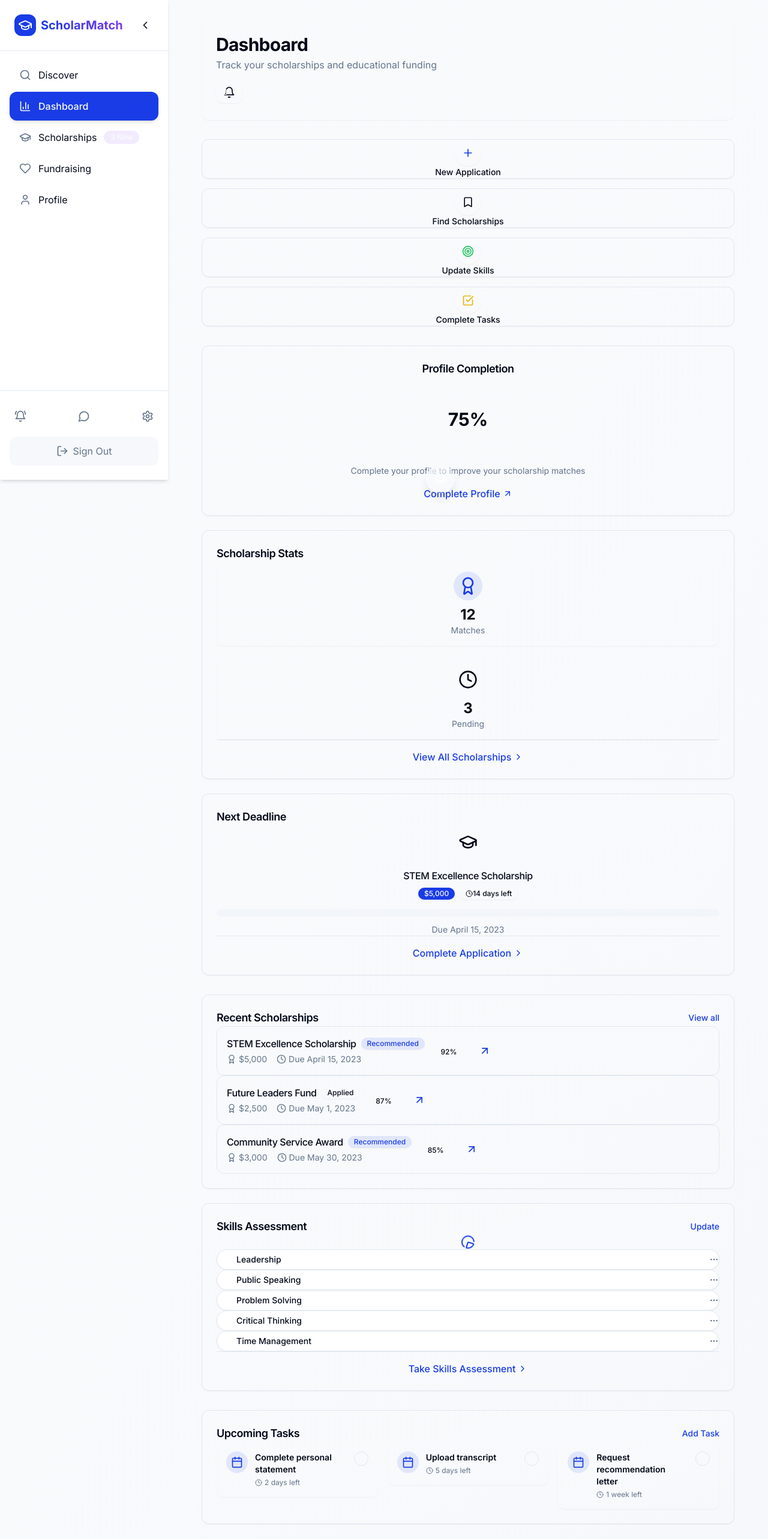
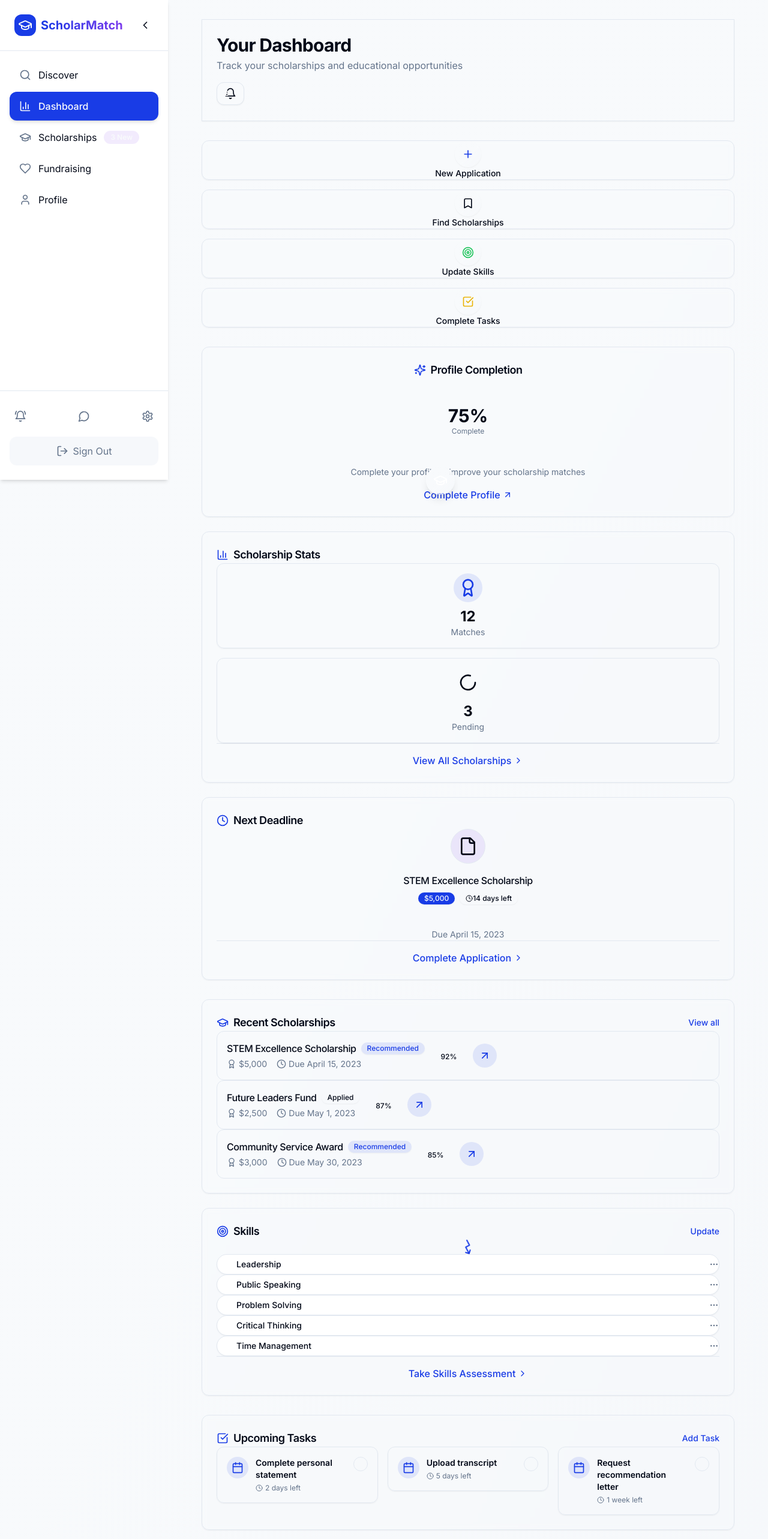
Before and after one commit to ryhan5/learnwell-fundwise-track, a React (Vite) app: page /dashboard in a window 1280 px wide. Shown: the top 2566 px of the page at 60% size. Built offline with nearby package versions, Linux system fonts and the light colour scheme.

Commit message:
Refactor: Improve Dashboard UI
This commit refactors the Dashboard UI to improve its appearance and usability.

```diff
--- a/src/components/ui-components/Card.jsx
+++ b/src/components/ui-components/Card.jsx
@@ -14,8 +14,8 @@ const Card = ({
     default: "bg-card",
     gradient: "bg-gradient-to-br from-background via-card to-background backdrop-blur-[2px]",
     outline: "bg-background border-2",
-    glass: "glass",
-    dashboard: "bg-gradient-to-br from-background via-card to-background"
+    glass: "backdrop-blur-sm bg-background/80 border border-muted/30",
+    dashboard: "bg-gradient-to-br from-background to-card shadow-md"
   };
 
   const roleStyles = {
--- a/src/components/ui-components/ProgressRing.jsx
+++ b/src/components/ui-components/ProgressRing.jsx
@@ -24,7 +24,7 @@ const ProgressRing = ({
           cy={size / 2}
           r={radius}
           strokeWidth={strokeWidth}
-          className="stroke-muted"
+          className="stroke-muted/50"
           fill="transparent"
         />
         <motion.circle
--- a/src/pages/Dashboard.jsx
+++ b/src/pages/Dashboard.jsx
@@ -20,7 +20,11 @@ import {
   GraduationCap,
   Target,
   CheckSquare,
-  AlertCircle
+  AlertCircle,
+  Sparkles,
+  Loader2,
+  TrendingUp,
+  File
 } from "lucide-react";
 import { Link } from "react-router-dom";
 import { useState } from "react";
@@ -100,18 +104,45 @@ const Dashboard = () => {
     warning: <AlertCircle className="w-5 h-5 text-amber-500" />,
   };
 
+  // Animation variants for staggered animations
+  const containerVariants = {
+    hidden: { opacity: 0 },
+    show: {
+      opacity: 1,
+      transition: {
+        staggerChildren: 0.1
+      }
+    }
+  };
+
+  const itemVariants = {
+    hidden: { opacity: 0, y: 20 },
+    show: { opacity: 1, y: 0 }
+  };
+
   return (
     <MainLayout>
       <div className="max-w-7xl mx-auto px-4 sm:px-6">
-        <header className="flex flex-col md:flex-row md:items-center justify-between gap-4 mb-8 bg-gradient-to-r from-background via-card to-background p-6 rounded-xl shadow-sm">
+        {/* Dashboard Header */}
+        <motion.header
+          className="mb-8 bg-gradient-to-r from-background to-secondary/10 p-6 rounded-2xl shadow-sm border border-secondary/20"
+          initial={{ opacity: 0, y: -20 }}
+          animate={{ opacity: 1, y: 0 }}
+          transition={{ duration: 0.5 }}
+        >
+          <div className="flex flex-col md:flex-row justify-between items-start md:items-center gap-4">
             <div>
-            <h1 className="text-2xl md:text-3xl font-bold bg-gradient-to-r from-primary to-accent bg-clip-text text-transparent">Dashboard</h1>
-            <p className="text-muted-foreground mt-1">Track your scholarships and educational funding</p>
+              <h1 className="text-3xl font-bold">
+                <span className="bg-gradient-to-r from-primary to-accent bg-clip-text text-transparent">
+                  Your Dashboard
+                </span>
+              </h1>
+              <p className="text-muted-foreground mt-1">Track your scholarships and educational opportunities</p>
             </div>
-          <div className="flex gap-3">
+            <div className="flex gap-3 self-end md:self-auto">
               <div className="relative">
                 <button
-                className="bg-secondary/80 hover:bg-secondary text-foreground font-medium px-3 py-2 rounded-lg inline-flex items-center gap-1 transition-colors shadow-sm"
+                  className="bg-background hover:bg-secondary text-foreground font-medium px-3 py-2 rounded-lg inline-flex items-center gap-1 transition-colors border shadow-sm"
                   onClick={() => setShowNotifications(!showNotifications)}
                 >
                   <Bell className="w-5 h-5" />
@@ -129,9 +160,15 @@ const Dashboard = () => {
                     <div className="p-3 border-b bg-gradient-to-r from-background to-card rounded-t-lg">
                       <h3 className="font-medium text-primary">Notifications</h3>
                     </div>
-                  <div className="max-h-80 overflow-y-auto">
+                    <div className="max-h-96 overflow-y-auto">
                       {notifications.map(notification => (
-                      <div key={notification.id} className="p-3 border-b hover:bg-muted/30 transition-colors">
+                        <motion.div
+                          key={notification.id}
+                          className="p-3 border-b hover:bg-muted/30 transition-colors"
+                          initial={{ opacity: 0, x: -10 }}
+                          animate={{ opacity: 1, x: 0 }}
+                          transition={{ duration: 0.2 }}
+                        >
                           <div className="flex gap-3">
                             <div className="flex-shrink-0 mt-1 p-2 rounded-full bg-primary/5">
                               {notificationIcon[notification.type]}
@@ -142,7 +179,7 @@ const Dashboard = () => {
                               <p className="text-xs text-muted-foreground/70">{notification.time}</p>
                             </div>
                           </div>
-                      </div>
+                        </motion.div>
                       ))}
                     </div>
                     <div className="p-3 text-center border-t bg-gradient-to-r from-card to-background rounded-b-lg">
@@ -154,25 +191,30 @@ const Dashboard = () => {
                 )}
               </div>
 
-            <button className="bg-gradient-to-r from-primary to-primary/90 text-primary-foreground font-medium px-4 py-2 rounded-lg inline-flex items-center gap-2 transition-all hover:shadow-md">
+              <button className="bg-gradient-to-r from-primary to-accent text-primary-foreground font-medium px-4 py-2 rounded-lg inline-flex items-center gap-2 transition-all hover:shadow-md">
                 <Plus className="w-4 h-4" />
                 <span>New Application</span>
               </button>
             </div>
-        </header>
+          </div>
+        </motion.header>
 
-        <div className="grid grid-cols-2 sm:grid-cols-4 gap-4 mb-8">
+        {/* Quick Actions */}
+        <motion.div
+          className="grid grid-cols-2 sm:grid-cols-4 gap-4 mb-8"
+          variants={containerVariants}
+          initial="hidden"
+          animate="show"
+        >
           {quickActions.map((action, index) => (
             <motion.div
               key={index}
-              initial={{ opacity: 0, y: 10 }}
-              animate={{ opacity: 1, y: 0 }}
-              transition={{ duration: 0.3, delay: 0.1 * index }}
-              whileHover={{ y: -5 }}
+              variants={itemVariants}
+              whileHover={{ y: -5, transition: { duration: 0.2 } }}
             >
               <Card
                 className="p-5 flex flex-col items-center text-center hover:shadow-md transition-all cursor-pointer"
-                variant="gradient"
+                variant="glass"
                 role="action"
               >
                 <div className={`${action.color} p-3 rounded-full mb-3 shadow-sm`}>
@@ -182,20 +224,30 @@ const Dashboard = () => {
               </Card>
             </motion.div>
           ))}
+        </motion.div>
+
+        {/* Main Widgets Row */}
+        <motion.div
+          className="grid grid-cols-1 lg:grid-cols-3 gap-6 mb-8"
+          variants={containerVariants}
+          initial="hidden"
+          animate="show"
+        >
+          {/* Profile Completion */}
+          <motion.div variants={itemVariants}>
+            <Card className="p-6 flex flex-col items-center overflow-visible" variant="glass">
+              <div className="flex items-center gap-2 mb-5">
+                <Sparkles className="w-5 h-5 text-primary" />
+                <h3 className="text-lg font-semibold text-center bg-gradient-to-r from-primary to-accent bg-clip-text text-transparent">
+                  Profile Completion
+                </h3>
               </div>
-
-        <div className="grid grid-cols-1 lg:grid-cols-3 gap-6 mb-8">
-          <motion.div
-            initial={{ opacity: 0, y: 10 }}
-            animate={{ opacity: 1, y: 0 }}
-            transition={{ duration: 0.3 }}
-            whileHover={{ y: -5 }}
-          >
-            <Card className="p-6 flex flex-col items-center overflow-visible" variant="gradient">
-              <h3 className="text-lg font-semibold text-center mb-5 bg-gradient-to-r from-primary to-accent bg-clip-text text-transparent">Profile Completion</h3>
               <div className="relative">
                 <ProgressRing value={75} size={140} strokeWidth={12} color="stroke-gradient-primary">
+                  <div className="flex flex-col items-center">
                     <span className="text-3xl font-bold">75%</span>
+                    <span className="text-xs text-muted-foreground">Complete</span>
+                  </div>
                 </ProgressRing>
                 <motion.div
                   className="absolute -right-4 -top-4 w-12 h-12 rounded-full bg-gradient-to-br from-primary to-accent flex items-center justify-center shadow-lg"
@@ -208,31 +260,33 @@ const Dashboard = () => {
               <p className="text-sm text-muted-foreground mt-5 text-center max-w-xs">
                 Complete your profile to improve your scholarship matches
               </p>
-              <button className="mt-4 text-primary font-medium inline-flex items-center gap-1 hover:gap-2 transition-all">
-                Complete Profile <ArrowUpRight className="w-4 h-4" />
+              <button className="mt-4 text-primary font-medium inline-flex items-center gap-1 hover:gap-2 transition-all group">
+                Complete Profile
+                <ArrowUpRight className="w-4 h-4 group-hover:translate-x-0.5 transition-transform" />
               </button>
             </Card>
           </motion.div>
 
-          <motion.div
-            initial={{ opacity: 0, y: 10 }}
-            animate={{ opacity: 1, y: 0 }}
-            transition={{ duration: 0.3, delay: 0.1 }}
-            whileHover={{ y: -5 }}
-          >
-            <Card className="p-6 overflow-visible" variant="gradient">
-              <h3 className="text-lg font-semibold mb-5 bg-gradient-to-r from-primary to-accent bg-clip-text text-transparent">Scholarship Stats</h3>
+          {/* Scholarship Stats */}
+          <motion.div variants={itemVariants}>
+            <Card className="p-6 overflow-visible" variant="glass">
+              <div className="flex items-center gap-2 mb-5">
+                <BarChart3 className="w-5 h-5 text-primary" />
+                <h3 className="text-lg font-semibold bg-gradient-to-r from-primary to-accent bg-clip-text text-transparent">
+                  Scholarship Stats
+                </h3>
+              </div>
               <div className="grid grid-cols-2 gap-4">
-                <div className="bg-gradient-to-br from-primary/10 to-primary/5 rounded-lg p-4 flex flex-col items-center shadow-sm">
+                <div className="bg-primary/5 rounded-lg p-4 flex flex-col items-center shadow-sm border border-primary/10">
                   <div className="bg-primary/10 p-2 rounded-full mb-2">
                     <Award className="w-8 h-8 text-primary" />
                   </div>
                   <span className="text-2xl font-bold">12</span>
                   <span className="text-sm text-muted-foreground">Matches</span>
                 </div>
-                <div className="bg-gradient-to-br from-amber-500/10 to-amber-500/5 rounded-lg p-4 flex flex-col items-center shadow-sm">
+                <div className="bg-amber-500/5 rounded-lg p-4 flex flex-col items-center shadow-sm border border-amber-500/10">
                   <div className="bg-amber-500/10 p-2 rounded-full mb-2">
-                    <Clock className="w-8 h-8 text-amber-500" />
+                    <Loader2 className="w-8 h-8 text-amber-500 animate-spin" />
                   </div>
                   <span className="text-2xl font-bold">3</span>
                   <span className="text-sm text-muted-foreground">Pending</span>
@@ -241,29 +295,31 @@ const Dashboard = () => {
               <div className="mt-5 pt-4 border-t">
                 <Link
                   to="/scholarships"
-                  className="text-primary font-medium inline-flex items-center gap-1 w-full justify-center hover:gap-2 transition-all"
+                  className="text-primary font-medium inline-flex items-center gap-1 w-full justify-center hover:gap-2 transition-all group"
                 >
-                  View All Scholarships <ChevronRight className="w-4 h-4" />
+                  View All Scholarships
+                  <ChevronRight className="w-4 h-4 group-hover:translate-x-0.5 transition-transform" />
                 </Link>
               </div>
             </Card>
           </motion.div>
 
-          <motion.div
-            initial={{ opacity: 0, y: 10 }}
-            animate={{ opacity: 1, y: 0 }}
-            transition={{ duration: 0.3, delay: 0.2 }}
-            whileHover={{ y: -5 }}
-          >
-            <Card className="p-6 overflow-visible" variant="gradient" role="info">
-              <h3 className="text-lg font-semibold mb-5 bg-gradient-to-r from-primary to-accent bg-clip-text text-transparent">Next Deadline</h3>
+          {/* Next Deadline */}
+          <motion.div variants={itemVariants}>
+            <Card className="p-6 overflow-visible" variant="glass" role="info">
+              <div className="flex items-center gap-2 mb-5">
+                <Clock className="w-5 h-5 text-primary" />
+                <h3 className="text-lg font-semibold bg-gradient-to-r from-primary to-accent bg-clip-text text-transparent">
+                  Next Deadline
+                </h3>
+              </div>
               <div className="flex flex-col items-center">
                 <motion.div
-                  className="mb-4 p-3 bg-gradient-to-br from-accent/20 to-accent/10 rounded-full"
+                  className="mb-4 p-3 bg-accent/10 rounded-full border border-accent/20"
                   animate={{ y: [0, -5, 0] }}
                   transition={{ repeat: Infinity, duration: 2 }}
                 >
-                  <GraduationCap className="w-8 h-8 text-accent" />
+                  <File className="w-8 h-8 text-accent" />
                 </motion.div>
                 <h4 className="font-medium text-center mb-2">{closestDeadline.name}</h4>
                 <div className="flex flex-wrap justify-center items-center gap-2 mb-4">
@@ -272,7 +328,7 @@ const Dashboard = () => {
                     <Clock className="w-3 h-3 mr-1" /> {closestDeadline.daysLeft} days left
                   </Badge>
                 </div>
-                <div className="w-full bg-secondary/50 h-3 rounded-full overflow-hidden shadow-inner">
+                <div className="w-full h-3 rounded-full overflow-hidden shadow-inner bg-secondary/30">
                   <motion.div
                     className="bg-gradient-to-r from-primary to-accent h-full rounded-full"
                     style={{ width: `${Math.min(100, (1 - closestDeadline.daysLeft/60) * 100)}%` }}
@@ -288,25 +344,36 @@ const Dashboard = () => {
               <div className="mt-5 pt-4 border-t">
                 <Link
                   to={`/scholarships/${closestDeadline.id}`}
-                  className="text-primary font-medium inline-flex items-center gap-1 w-full justify-center hover:gap-2 transition-all"
+                  className="text-primary font-medium inline-flex items-center gap-1 w-full justify-center hover:gap-2 transition-all group"
                 >
-                  Complete Application <ChevronRight className="w-4 h-4" />
+                  Complete Application
+                  <ChevronRight className="w-4 h-4 group-hover:translate-x-0.5 transition-transform" />
                 </Link>
               </div>
             </Card>
           </motion.div>
-        </div>
+        </motion.div>
 
-        <div className="grid grid-cols-1 lg:grid-cols-3 gap-6 mb-8">
+        {/* Recent Scholarships and Skills */}
         <motion.div
-            initial={{ opacity: 0, y: 10 }}
-            animate={{ opacity: 1, y: 0 }}
-            transition={{ duration: 0.3, delay: 0.3 }}
+          className="grid grid-cols-1 lg:grid-cols-3 gap-6 mb-8"
+          variants={containerVariants}
+          initial="hidden"
+          animate="show"
+        >
+          {/* Recent Scholarships */}
+          <motion.div
+            variants={itemVariants}
             className="lg:col-span-2"
           >
-            <Card className="p-6 overflow-hidden" variant="gradient">
+            <Card className="p-6 overflow-hidden" variant="glass">
               <div className="flex justify-between items-center mb-5">
-                <h3 className="text-lg font-semibold bg-gradient-to-r from-primary to-accent bg-clip-text text-transparent">Recent Scholarships</h3>
+                <div className="flex items-center gap-2">
+                  <GraduationCap className="w-5 h-5 text-primary" />
+                  <h3 className="text-lg font-semibold bg-gradient-to-r from-primary to-accent bg-clip-text text-transparent">
+                    Recent Scholarships
+                  </h3>
+                </div>
                 <Link to="/scholarships" className="text-primary text-sm font-medium hover:underline">
                   View all
                 </Link>
@@ -320,7 +387,7 @@ const Dashboard = () => {
                     transition={{ delay: 0.1 * index, duration: 0.3 }}
                   >
                     <div
-                      className="flex flex-col sm:flex-row sm:items-center gap-4 p-4 border rounded-lg hover:bg-gradient-to-r hover:from-background/50 hover:to-card/50 transition-all hover:shadow-md group"
+                      className="flex flex-col sm:flex-row sm:items-center gap-4 p-4 border rounded-lg bg-background/40 hover:bg-gradient-to-r hover:from-background/60 hover:to-card/50 transition-all hover:shadow-md group"
                     >
                       <div className="sm:flex-1">
                         <div className="flex items-center gap-2">
@@ -363,7 +430,7 @@ const Dashboard = () => {
                         </div>
                         <Link
                           to={`/scholarships/${scholarship.id}`}
-                          className="inline-flex items-center justify-center w-10 h-10 rounded-full bg-gradient-to-br from-primary/20 to-primary/10 text-primary hover:from-primary/30 hover:to-primary/20 transition-all group-hover:scale-110"
+                          className="inline-flex items-center justify-center w-10 h-10 rounded-full bg-primary/10 text-primary hover:bg-primary/20 transition-all group-hover:scale-110"
                         >
                           <ArrowUpRight className="w-5 h-5" />
                         </Link>
@@ -375,15 +442,16 @@ const Dashboard = () => {
             </Card>
           </motion.div>
 
-          <motion.div
-            initial={{ opacity: 0, y: 10 }}
-            animate={{ opacity: 1, y: 0 }}
-            transition={{ duration: 0.3, delay: 0.4 }}
-            whileHover={{ y: -5 }}
-          >
-            <Card className="p-6 overflow-visible" variant="gradient">
-              <div className="flex justify-between items-center mb-5">
-                <h3 className="text-lg font-semibold bg-gradient-to-r from-primary to-accent bg-clip-text text-transparent">Skills Assessment</h3>
+          {/* Skills Assessment */}
+          <motion.div variants={itemVariants}>
+            <Card className="p-6 overflow-visible" variant="glass">
+              <div className="flex items-center justify-between mb-5">
+                <div className="flex items-center gap-2">
+                  <Target className="w-5 h-5 text-primary" />
+                  <h3 className="text-lg font-semibold bg-gradient-to-r from-primary to-accent bg-clip-text text-transparent">
+                    Skills
+                  </h3>
+                </div>
                 <button className="text-primary text-sm font-medium hover:underline">Update</button>
               </div>
               <div className="flex items-center justify-center mb-5">
@@ -392,7 +460,7 @@ const Dashboard = () => {
                   transition={{ duration: 20, repeat: Infinity, ease: "linear" }}
                   className="relative"
                 >
-                  <PieChart className="w-16 h-16 text-primary opacity-30" />
+                  <TrendingUp className="w-16 h-16 text-primary opacity-20" />
                 </motion.div>
               </div>
               <div className="space-y-2.5">
@@ -412,35 +480,40 @@ const Dashboard = () => {
                 ))}
               </div>
               <div className="mt-5 pt-4 border-t">
-                <button className="text-primary font-medium inline-flex items-center gap-1 w-full justify-center hover:gap-2 transition-all">
-                  Take Skills Assessment <ChevronRight className="w-4 h-4" />
+                <button className="text-primary font-medium inline-flex items-center gap-1 w-full justify-center hover:gap-2 transition-all group">
+                  Take Skills Assessment
+                  <ChevronRight className="w-4 h-4 group-hover:translate-x-0.5 transition-transform" />
                 </button>
               </div>
             </Card>
           </motion.div>
-        </div>
+        </motion.div>
 
+        {/* Upcoming Tasks */}
         <motion.div
-          initial={{ opacity: 0, y: 10 }}
-          animate={{ opacity: 1, y: 0 }}
-          transition={{ duration: 0.3, delay: 0.5 }}
+          variants={containerVariants}
+          initial="hidden"
+          animate="show"
           className="mb-8"
         >
-          <Card className="p-6 overflow-visible" variant="gradient">
+          <Card className="p-6 overflow-visible" variant="glass">
             <div className="flex justify-between items-center mb-5">
-              <h3 className="text-lg font-semibold bg-gradient-to-r from-primary to-accent bg-clip-text text-transparent">Upcoming Tasks</h3>
+              <div className="flex items-center gap-2">
+                <CheckSquare className="w-5 h-5 text-primary" />
+                <h3 className="text-lg font-semibold bg-gradient-to-r from-primary to-accent bg-clip-text text-transparent">
+                  Upcoming Tasks
+                </h3>
+              </div>
               <button className="text-primary text-sm font-medium hover:underline">Add Task</button>
             </div>
             <div className="grid grid-cols-1 md:grid-cols-3 gap-4">
               {upcomingTasks.map((task, index) => (
                 <motion.div
                   key={task.id}
-                  initial={{ y: 20, opacity: 0 }}
-                  animate={{ y: 0, opacity: 1 }}
-                  transition={{ delay: 0.1 * index, duration: 0.3 }}
+                  variants={itemVariants}
                   whileHover={{ y: -5 }}
                 >
-                  <div className="flex items-start gap-3 p-4 bg-gradient-to-br from-secondary/80 to-secondary/40 rounded-lg shadow-sm hover:shadow-md transition-all">
+                  <div className="flex items-start gap-3 p-4 bg-background/40 rounded-lg shadow-sm hover:shadow-md transition-all border border-secondary/20">
                     <div className="mt-0.5 p-2 rounded-full bg-primary/10">
                       <Calendar className="w-5 h-5 text-primary" />
                     </div>
```
Lines whose indentation alone changed are shown as unchanged.
